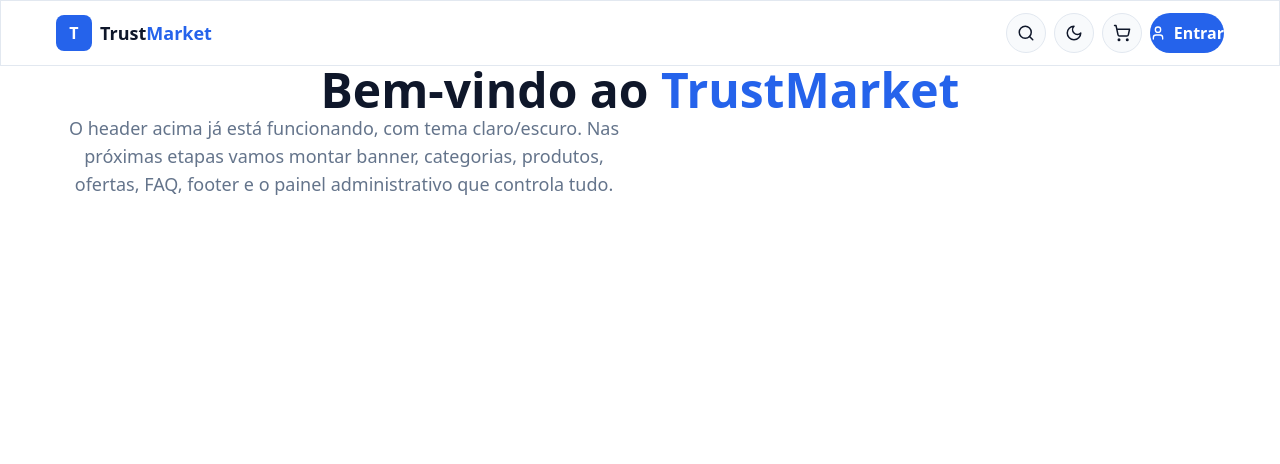
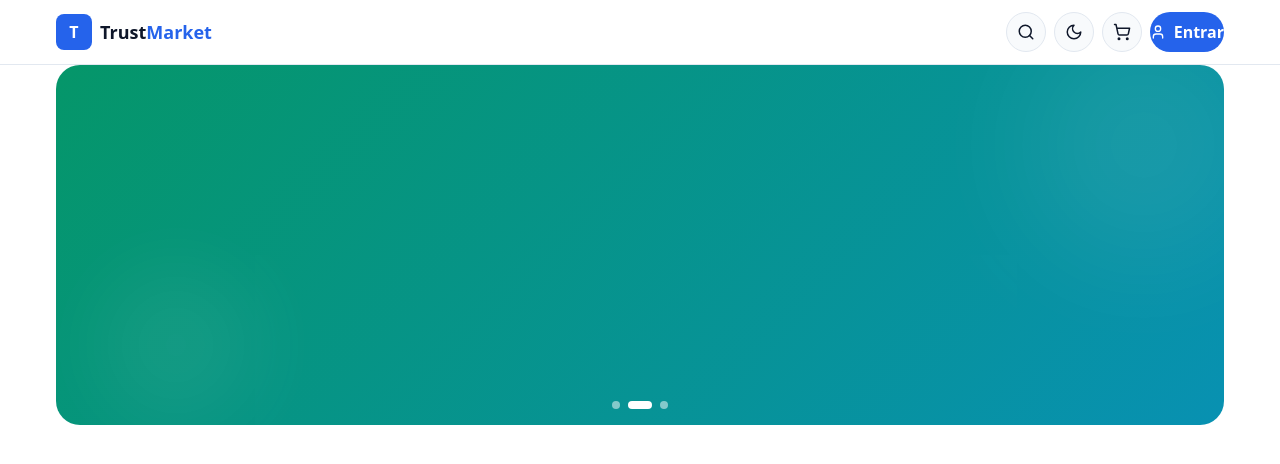
Before and after one commit to joaoqvnnn/Loja-compelto, a React (Vite) app in the folder web/: page / in a window 1280 px wide. Shown: the top 464 px of the page. Built offline with nearby package versions, Linux system fonts and the light colour scheme.

Commit message:
Refactor App component and update header structure

```diff
--- a/web/src/App.jsx
+++ b/web/src/App.jsx
@@ -1,5 +1,6 @@
 import { useEffect, useState } from 'react'
 import { Moon, Sun, Search, ShoppingCart, User } from 'lucide-react'
+import Hero from './components/Hero.jsx'
 
 export default function App() {
   const [tema, setTema] = useState('light')
@@ -17,10 +18,10 @@ export default function App() {
     <div className="min-h-screen" style={{ background: 'var(--cor-fundo)' }}>
 
       {/* ==========================================
-          HEADER — versão inicial (depois vira editável)
+          HEADER
           ========================================== */}
       <header
-        className="sticky top-0 z-50 borda"
+        className="sticky top-0 z-50"
         style={{
           background: 'var(--cor-card)',
           borderBottom: '1px solid var(--cor-borda)'
@@ -46,8 +47,8 @@ export default function App() {
 
             {/* Busca */}
             <button
-              className="w-10 h-10 rounded-full flex items-center justify-center borda"
-              style={{ background: 'var(--cor-fundo-alt)' }}
+              className="w-10 h-10 rounded-full flex items-center justify-center"
+              style={{ background: 'var(--cor-fundo-alt)', border: '1px solid var(--cor-borda)' }}
               aria-label="Buscar"
             >
               <Search size={18} />
@@ -56,8 +57,8 @@ export default function App() {
             {/* Tema claro/escuro */}
             <button
               onClick={alternarTema}
-              className="w-10 h-10 rounded-full flex items-center justify-center borda"
-              style={{ background: 'var(--cor-fundo-alt)' }}
+              className="w-10 h-10 rounded-full flex items-center justify-center"
+              style={{ background: 'var(--cor-fundo-alt)', border: '1px solid var(--cor-borda)' }}
               aria-label="Alternar tema"
             >
               {tema === 'light' ? <Moon size={18} /> : <Sun size={18} />}
@@ -65,17 +66,15 @@ export default function App() {
 
             {/* Carrinho */}
             <button
-              className="w-10 h-10 rounded-full flex items-center justify-center borda hidden sm:flex"
-              style={{ background: 'var(--cor-fundo-alt)' }}
+              className="w-10 h-10 rounded-full items-center justify-center hidden sm:flex"
+              style={{ background: 'var(--cor-fundo-alt)', border: '1px solid var(--cor-borda)' }}
               aria-label="Carrinho"
             >
               <ShoppingCart size={18} />
             </button>
 
             {/* Entrar */}
-            <button
-              className="px-5 h-10 rounded-full font-semibold text-white flex items-center gap-2 bg-primaria transition-all"
-            >
+            <button className="px-5 h-10 rounded-full font-semibold text-white flex items-center gap-2 bg-primaria transition-all">
               <User size={16} />
               Entrar
             </button>
@@ -84,18 +83,11 @@ export default function App() {
       </header>
 
       {/* ==========================================
-          CONTEÚDO — placeholder (Home completa vem nos
-          próximos arquivos)
+          HOME
           ========================================== */}
-      <main className="container-app py-16 text-center">
-        <h1 className="text-4xl sm:text-5xl font-bold mb-4">
-          Bem-vindo ao <span style={{ color: 'var(--cor-primaria)' }}>TrustMarket</span>
-        </h1>
-        <p className="texto-suave text-lg max-w-xl mx-auto">
-          O header acima já está funcionando, com tema claro/escuro.
-          Nas próximas etapas vamos montar banner, categorias, produtos,
-          ofertas, FAQ, footer e o painel administrativo que controla tudo.
-        </p>
+      <main>
+        {/* Banner/Hero com carrossel animado */}
+        <Hero />
       </main>
 
     </div>
```
